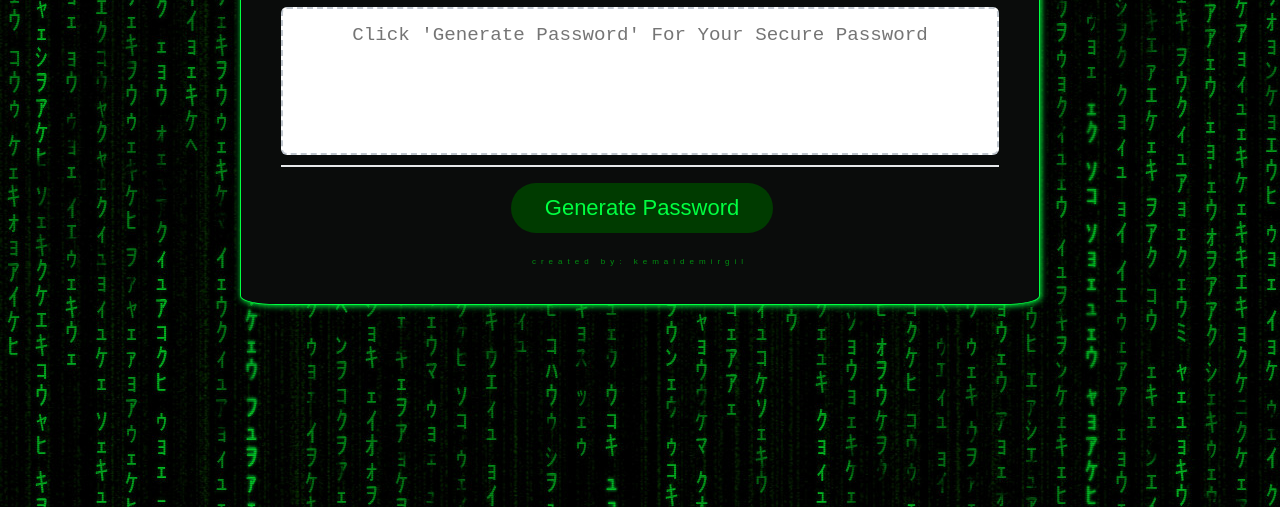
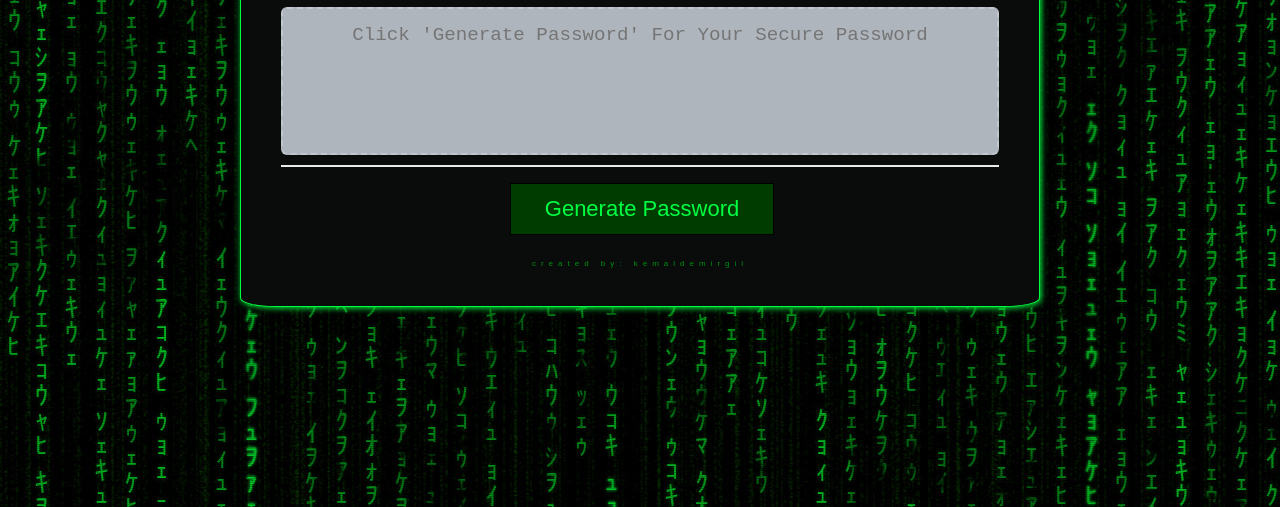
Before and after one commit to kemaldemirgil/password-generator, a plain HTML site: page index.html in a window 1280 px wide. Shown: the part 293-800 px from the top of the page. Drawn offline with Linux system fonts and the light colour scheme.

Commit message:
adjusting display

```diff
--- a/style.css
+++ b/style.css
@@ -77,7 +77,6 @@ header h1:hover {
   letter-spacing: 5px;
 }
 .card-footer p:hover {
- text-decoration: underline overline;
  cursor: none;
 }
 
@@ -96,9 +95,8 @@ header h1:hover {
 }
 
 .btn {
-  border: none;
+  border: 0.5px solid black;
   background-color: #003B00;
-  border-radius: 25px;
   color: #00FF41;
   display: inline-block;
   font-size: 22px;
@@ -109,7 +107,7 @@ header h1:hover {
   cursor: pointer;
 }
 .card-footer button:hover {
-  box-shadow: 2px 2px 1px #000000, 1px 1px 4px #00FF41;
+  border: 0.5px solid #00FF41;
 }
 
 button[disabled] {
@@ -140,6 +138,7 @@ button[disabled] {
   border-radius: 6px;
   resize: none;
   overflow: hidden;
+  background-color: #afb5bd
 }
 #password:hover {
   border: 2px solid #00FF41;
```
